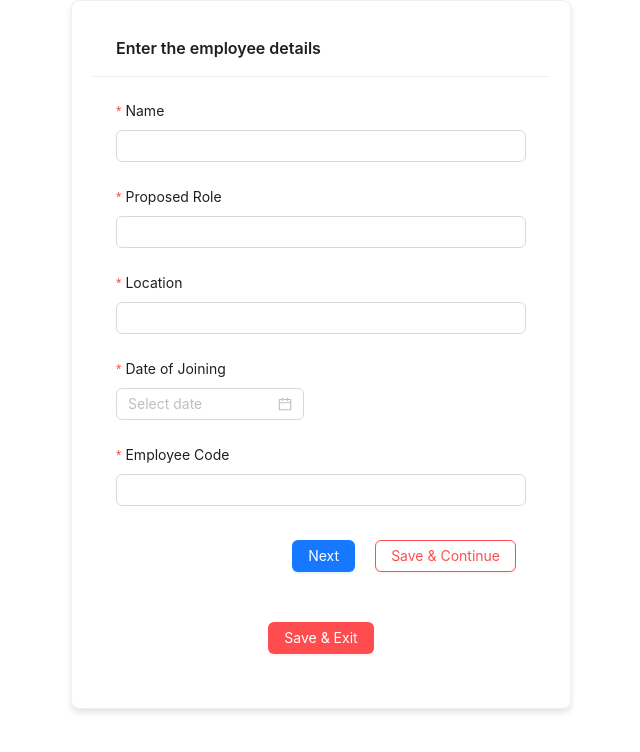
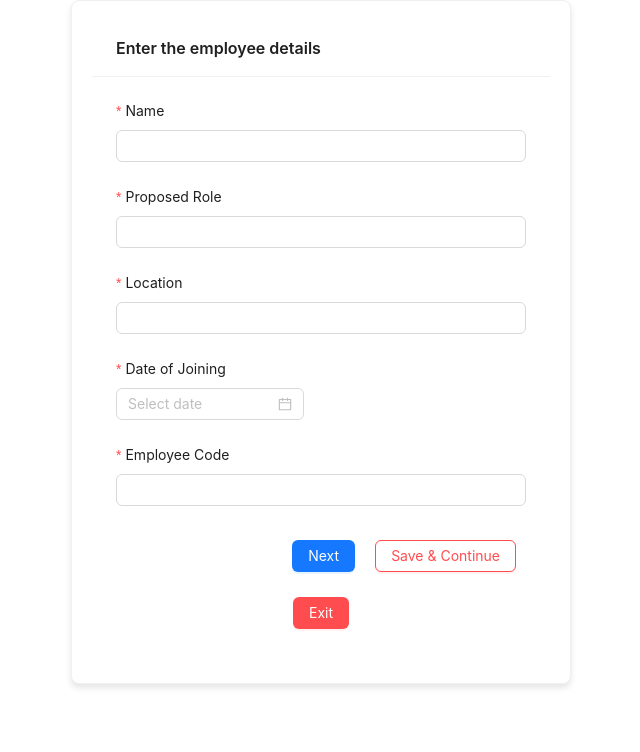
Before and after one commit to DDK14/Employee-database, a Next.js app in the folder frontend/: page /form in a window 1280 px wide. Shown: the top 752 px of the page, without its empty margins (319-959 px from the left). Built offline with nearby package versions, Linux system fonts and the light colour scheme.

Commit message:
corrected repopulate function and added exit prompt

```diff
--- a/frontend/src/app/form/page.tsx
+++ b/frontend/src/app/form/page.tsx
@@ -50,8 +50,8 @@ return(
                 <Button variant="outlined" color="danger" onClick={draft} style={buttonStyle}>Save & Continue</Button>
 
             </div>
-            <div style={{textAlign:"center", marginTop:30}}>
-            <Button type="primary" danger onClick={saveExit} style={buttonStyle}>Save & Exit</Button>
+            <div style={{textAlign:"center", marginTop:5}}>
+            <Button type="primary" danger onClick={saveExit} style={buttonStyle}>Exit</Button>
             </div>
         </Form>
     </Card>
@@ -101,8 +101,8 @@ const Form2=({next,prev,form, data,setData,draft,saveExit}:{next:any,prev:any,fo
             <Button variant="outlined" color="danger" onClick={draft} style={buttonStyle}>Save & Continue</Button>
 
             </div>
-            <div style={{textAlign:"center", marginTop:30}}>
-            <Button type="primary" danger onClick={saveExit} style={buttonStyle}>Save & Exit</Button>
+            <div style={{textAlign:"center", marginTop:5}}>
+            <Button type="primary" danger onClick={saveExit} style={buttonStyle}>Exit</Button>
             </div>
 
         </Form>
@@ -137,8 +137,8 @@ const Form3=({prev, next , form ,data,setData, draft, saveExit}:{prev:any,next:a
             <Button type="primary" onClick={nextPage} style={buttonStyle}>Next</Button>
             <Button variant="outlined" color="danger" onClick={draft} style={buttonStyle}>Save & Continue</Button>
             </div>
-            <div style={{textAlign:"center", marginTop:30}}>
-            <Button type="primary" danger onClick={saveExit} style={buttonStyle}>Save & Exit</Button>
+            <div style={{textAlign:"center", marginTop:5}}>
+            <Button type="primary" danger onClick={saveExit} style={buttonStyle}>Exit</Button>
             </div>
         </Form>
         </Card>
@@ -186,11 +186,16 @@ const Complete=()=>{
     const router=useRouter();
     const draftFormId=searchParams.get("draftId");
     useEffect(()=>{
+        console.log("Query Params -> id:", employeeId, "draftId:", draftFormId);
+
             const fetchEmployee= async()=>{
+                console.log("getempl")
                 try{
                     if(employeeId){
+                        console.log("gfaisnoda")
                     const employeeData=await getEmployeeById(Number(employeeId));
                     setData(employeeData);
+                    console.log("try to fill form",employeeData)
                     form.setFieldsValue({
                         ...employeeData,
                         dateOfJoining: employeeData.dateOfJoining ? dayjs(employeeData.dateOfJoining) : null,
@@ -208,10 +213,28 @@ const Complete=()=>{
                     console.error("Failed to fetch employee details",error);
                 }
 
-            fetchEmployee();
+
         }
+        fetchEmployee();
 
     },[employeeId,draftFormId,form]);
+
+
+// exit prompt
+    const handleExitPrompt= async ()=>{
+        Modal.confirm({
+            title:'Do you want to save before leaving?',
+            content:'You have unsaved data. Would you like to save it as draft before leaving?',
+            okText:'Yes, Save draft',
+            cancelText:'No, Exit without Saving',
+            onOk: async()=>{
+                await handleSaveAndExit();
+            },
+            onCancel:()=>{
+                router.push('/list');
+            }
+        })
+    }
 
 
     //to save draft and continue to next page
@@ -244,48 +267,6 @@ const Complete=()=>{
     }
 
 
-
-// const showExitPrompt = () => {
-//     Modal.confirm({
-//         title: "Unsaved Changes",
-//         content: "You have unsaved progress. Do you want to save before leaving?",
-//         okText: "Save",
-//         cancelText: "Leave",
-//         onOk: () => {
-//             handleSaveDraft(); // Call your draft-saving function
-//         },
-//         onCancel: () => {
-//             window.removeEventListener("beforeunload", beforeUnloadHandler);
-//         }
-//     });
-// };
-
-// const beforeUnloadHandler = (event: BeforeUnloadEvent) => {
-//     event.preventDefault();
-//     // event.returnValue = ""; // This triggers the browser warning
-//     showExitPrompt();
-// };
-
-// useEffect(() => {
-//     window.addEventListener("beforeunload", beforeUnloadHandler);
-//     return () => window.removeEventListener("beforeunload", beforeUnloadHandler);
-// });
-
-    // useEffect(() => {
-    //     const handleBeforeUnload = async (event: BeforeUnloadEvent) => {
-    //         if (Object.keys(data).length > 0 && !employeeId) {
-    //             event.preventDefault();
-    //             // await handleSaveDraft();
-    //             // event.returnValue = "You have unsaved changes. Do you want to save before exiting?";
-    //         }
-    //     };
-
-    //     window.addEventListener("beforeunload", handleBeforeUnload);
-
-    //     return () => {
-    //         window.removeEventListener("beforeunload", handleBeforeUnload);
-    //     };
-    // }, [data, employeeId]);
 
     //to save & exit
     const handleSaveAndExit= async () =>{
@@ -340,9 +321,9 @@ const Complete=()=>{
     }
     return(
         <div className="bg-gray-100 min-h-screen p-6">
-            {step===1 && <Form1 next={nextStep} form={form} data={data} setData={setData} draft={handleSaveDraft} saveExit={handleSaveAndExit}/>}
-            {step===2 && <Form2 next={nextStep} form={form} prev={prevStep} data={data} setData={setData} draft={handleSaveDraft} saveExit={handleSaveAndExit}/>}
-            {step===3 && <Form3 prev={prevStep} form={form} next={nextStep} data={data} setData={setData} draft={handleSaveDraft} saveExit={handleSaveAndExit}/>}
+            {step===1 && <Form1 next={nextStep} form={form} data={data} setData={setData} draft={handleSaveDraft} saveExit={handleExitPrompt}/>}
+            {step===2 && <Form2 next={nextStep} form={form} prev={prevStep} data={data} setData={setData} draft={handleSaveDraft} saveExit={handleExitPrompt}/>}
+            {step===3 && <Form3 prev={prevStep} form={form} next={nextStep} data={data} setData={setData} draft={handleSaveDraft} saveExit={handleExitPrompt}/>}
             {step===4 && <SubmitPage data={data} submit={handleSubmit}/>}
         </div>
     )
--- a/frontend/src/app/list/draft-list/page.tsx
+++ b/frontend/src/app/list/draft-list/page.tsx
@@ -1,3 +1,4 @@
+/* eslint-disable @typescript-eslint/no-explicit-any */
 "use client"
 
 import { deleteDraft, getDrafts } from "@/app/services/api";
@@ -35,7 +36,7 @@ const DraftList=() =>{
             {
                 title:"Actions",
                 key:"actions",
-                render:(record):React.ReactNode=>{
+                render:(_: any,record: any):React.ReactNode=>{
                     return (
                         <div className="flex gap-3">
                     <Button type="primary" onClick={() => router.push(`/form?draftId=${record.id}`)}>
--- a/frontend/src/app/list/page.tsx
+++ b/frontend/src/app/list/page.tsx
@@ -19,11 +19,13 @@ const EmployeeList = () =>{
     const[loading,setLoading]=useState(false);
     const router=useRouter();
     useEffect(()=>{
-        const fetchEmployee= async()=>{
+        const fetchEmployeeById= async()=>{
             setLoading(true);
             try{
+                console.log("hello")
                 const data=await getEmployees();
                 setEmployee(data);
+                console.log("fetching employee data: ",data)
             }
             catch(error){
                 message.error('Failed to fetch Employees')
@@ -33,7 +35,7 @@ const EmployeeList = () =>{
                 setLoading(false);
             }
         }
-        fetchEmployee();
+        fetchEmployeeById();
     },[])
     // const handleEdit=(id:number)=>{
     //     route.push(`/form?id=${id}`)
```
